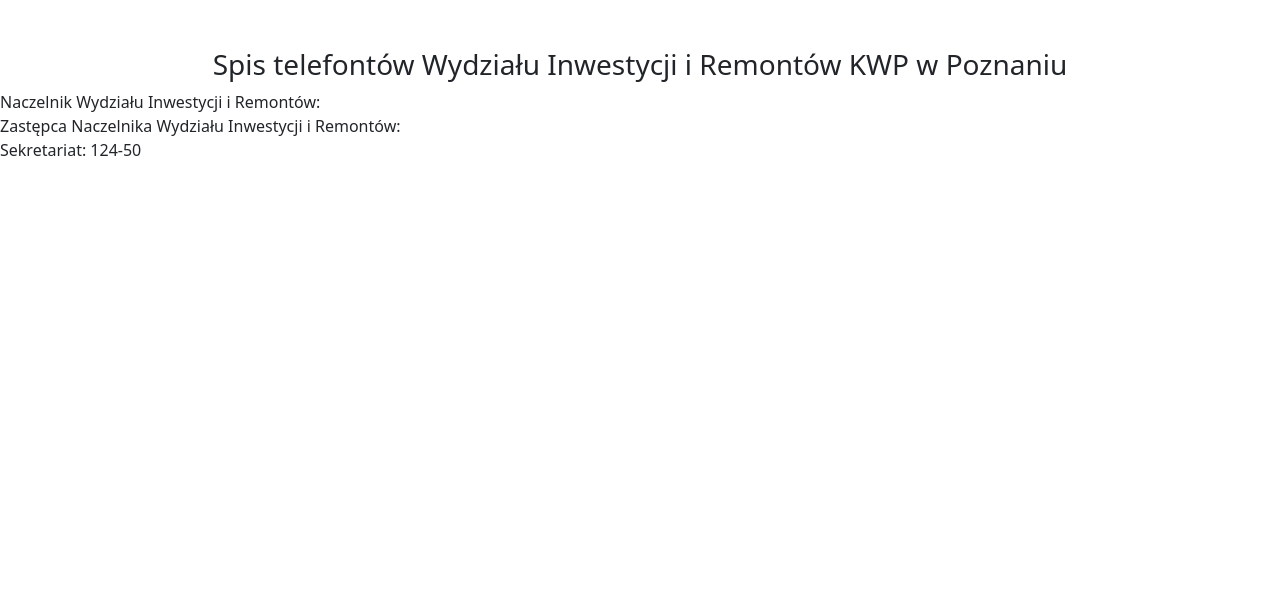
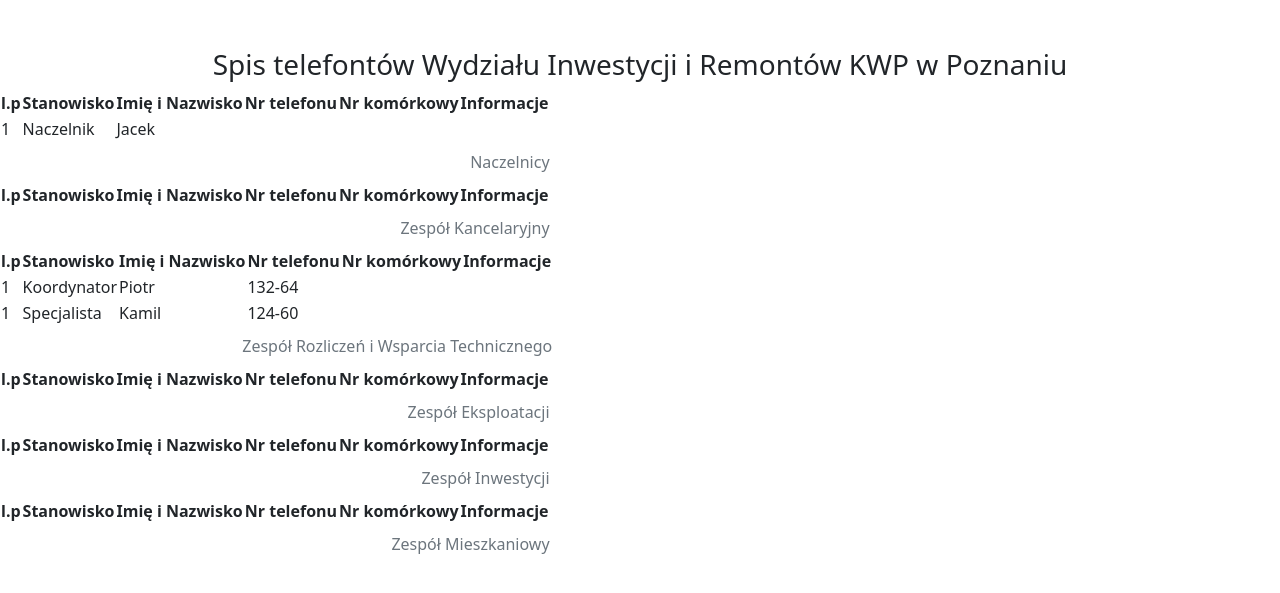
Before and after one commit to Hypnos86/WIiR-APP, a Django app: page /telephones/ in a window 1280 px wide. Shown: the top 593 px of the page. Run offline with Django 3.2, Linux system fonts and the light colour scheme; data comes from the database, SQL or seed files in the repository; lists and menus that the app fills with data are empty; some libraries are stand-ins or nearby versions.

Commit message:
Zmiany i dodanie template w telephones

```diff
--- a/contractors/templates/contractors/contractorsselllist.html
+++ b/contractors/templates/contractors/contractorsselllist.html
@@ -61,3 +61,9 @@
     </tfoot>
 </table>
 {%endblock%}
+
+
+<script>
+     document.getElementById("button-kontrahenci").classList.add("active");
+     document.getElementById("button-nowa-umowa").classList.remove("active");
+</script>
--- a/contracts/templates/contracts/newcontract.html
+++ b/contracts/templates/contracts/newcontract.html
@@ -7,3 +7,8 @@
 
 
 {%endblock%}
+
+<script>
+     document.getElementById("button-kontrahenci").classList.remove("active");
+     document.getElementById("button-nowa-umowa").classList.add("active");
+</script>
--- a/main/models.py
+++ b/main/models.py
@@ -2,17 +2,28 @@ from django.db import models
 
 
 # Create your models here.
+class Team(models.Model):
+    class Meta:
+        verbose_name = "Komórka Wydziału"
+        verbose_name_plural = "Komórki Wydziału"
+
+    team = models.CharField(max_length=50)
+
+    def __str__(self):
+        return f'{self.team}'
+
+
 class Telephone(models.Model):
     class Meta:
         verbose_name = "Telefony"
         verbose_name_plural = "Telefony"
 
-    team = models.CharField("Zespół", max_length=50)
-    position = models.CharField("Stanowisko", max_length=20)
-    fname = models.CharField("Imię", max_length=15)
-    lname = models.CharField("Nazwisko", max_length=15, null=True)
-    numbtelbus = models.CharField("Nr. telefonu", max_length=6)
-    numbtelpri = models.CharField("Nr. komórkowy", max_length=9, null=True)
+    team = models.ForeignKey("main.Team", on_delete=models.CASCADE)
+    position = models.CharField("Stanowisko", max_length=20, blank=True, default="")
+    fname = models.CharField("Imię", max_length=15, blank=True, default="")
+    lname = models.CharField("Nazwisko", max_length=15, null=True, blank=True, default="")
+    numbtelbus = models.CharField("Nr. telefonu", max_length=6, blank=True, default="")
+    numbtelpri = models.CharField("Nr. komórkowy", max_length=9, null=True, blank=True, default="")
 
     def __str__(self):
         return f'{self.fname} {self.lname} - {self.position}. Tel: {self.numbtelbus}'
--- a/main/templates/main/telephones.html
+++ b/main/templates/main/telephones.html
@@ -37,11 +37,31 @@
 
 <h3 class="text-center mt-5"><span>Spis telefontów Wydziału Inwestycji i Remontów KWP w Poznaniu</span></h3>
 
-<div class="pl-5">
-    <div><span>Naczelnik Wydziału Inwestycji i Remontów:</span></div>
-    <div><span>Zastępca Naczelnika Wydziału Inwestycji i Remontów:</span></div>
-    <div><span>Sekretariat: 124-50</span></div>
-
+<div class="">
+    {%for te in teams%}
+    <table>
+        <caption>{{te}}</caption>
+        <thead>
+        <tr>
+            <th scope="col">l.p</th>
+            <th scope="col">Stanowisko</th>
+            <th scope="col">Imię i Nazwisko</th>
+            <th scope="col">Nr telefonu</th>
+            <th scope="col">Nr komórkowy</th>
+            <th scope="col">Informacje</th>
+        </tr>
+        </thead>
+        <tbody>
+        {% for worker in te.telephone_set.all %}
+        <tr>
+            <td scope="row">1</td>
+            <td>{{worker.position|default_if_none:''}}</td>
+            <td>{{worker.fname|default_if_none:''}} {{team.lname|default_if_none:''}}</td>
+            <td>{{worker.numbtelbus|default_if_none:''}}</td>
+            <td>{{worker.numbtelpri|default_if_none:''}}</td>
+        </tr>
+        {% endfor %}
+        {% endfor %}
 </div>
 
 </body>
--- a/main/views.py
+++ b/main/views.py
@@ -1,7 +1,13 @@
 from django.shortcuts import render
+from main.models import Team, Telephone
+from main.forms import TelephoneForm
 
 
 # Create your views here.
 def telephone_list(request):
-    context = {}
+    teams = Team.objects.all()
+    tel = Telephone.objects.all()
+
+    context = {'tel': tel,
+               'teams': teams}
     return render(request, 'main/telephones.html', context)
```
Also changed, not shown: contracts/templates/basic_contracts.html (+9 -5 lines), main/admin.py (+5 -2 lines), main/forms.py (+8 -1 lines), db.sqlite3, main/migrations/0006_auto_20211204_1207.py (added), main/migrations/0007_auto_20211204_1215.py (added), main/migrations/0008_auto_20211204_1543.py (added).
